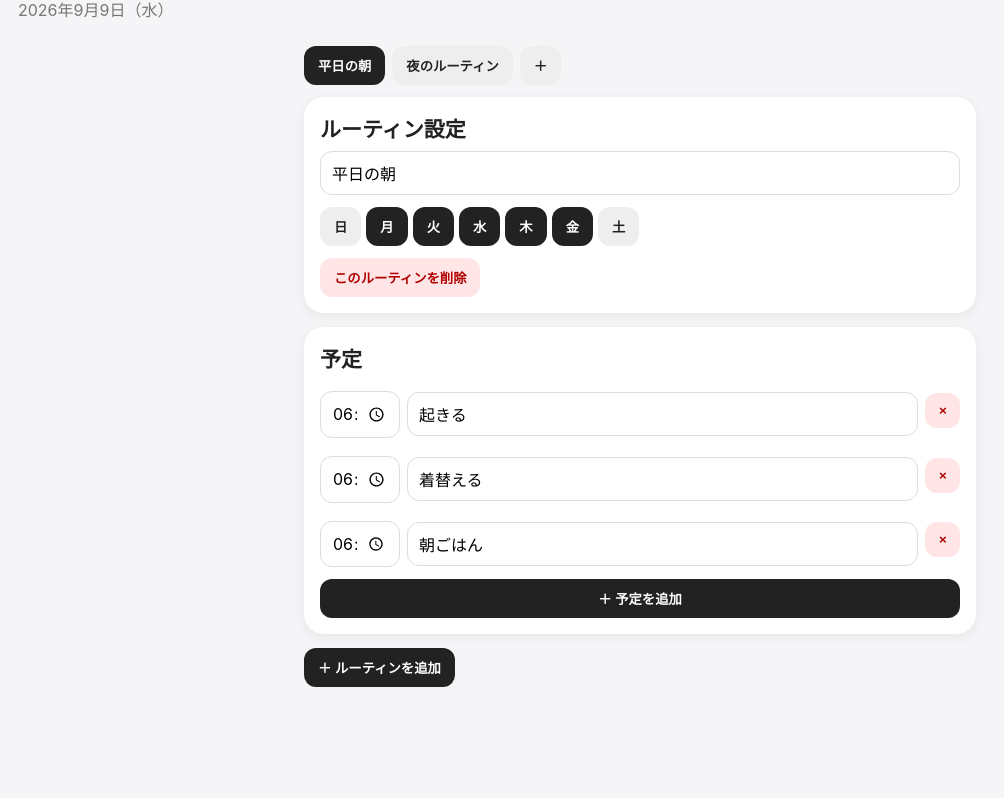
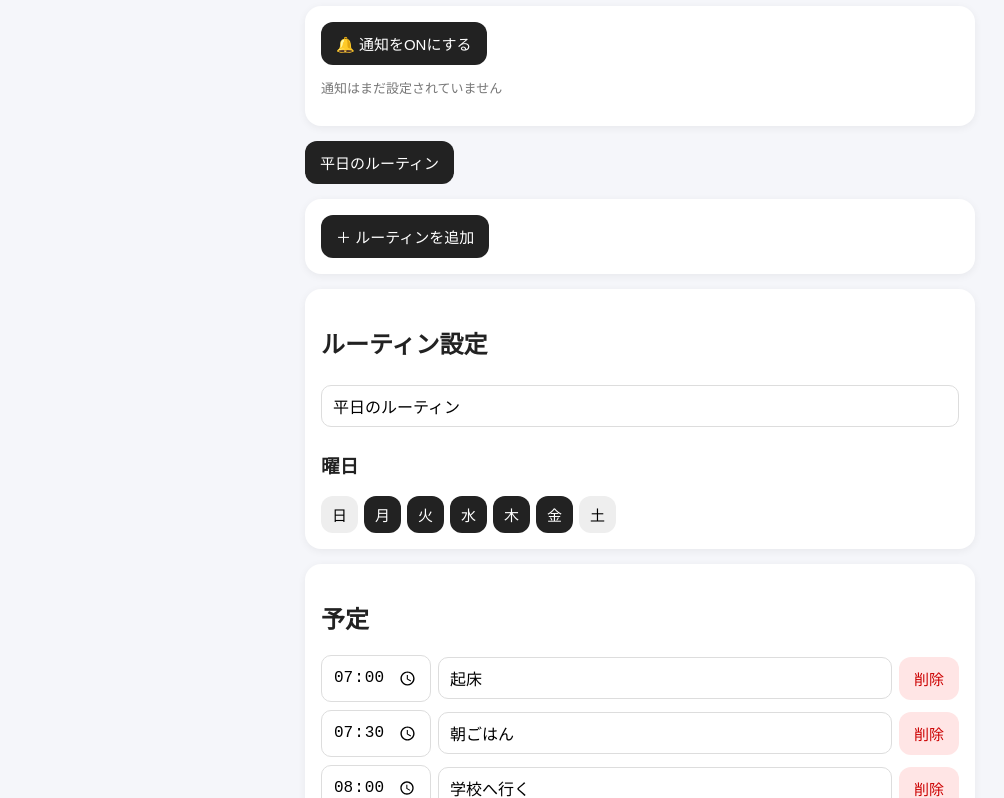
Before and after one commit to taiga02320091-lab/routine, a plain HTML site: page index.html in a window 1280 px wide. Shown: the part 81-879 px from the top of the page, without its empty margins (0-1004 px from the left). Before the commit the page ends 808 px from the top, so only its background shows below. Drawn offline with Linux system fonts and the light colour scheme.

Commit message:
Update index.html

```diff
--- a/index.html
+++ b/index.html
@@ -5,315 +5,210 @@
 <meta name="viewport" content="width=device-width,initial-scale=1">
 <title>ルーティン</title>
 
+<link rel="manifest" href="manifest.json">
+
 <style>
 *{box-sizing:border-box}
-
 body{
   margin:0;
- background:#f5f5f7;
+  font-family:-apple-system,BlinkMacSystemFont,"Segoe UI",sans-serif;
+  background:#f5f6fa;
   color:#222;
- font-family:-apple-system,BlinkMacSystemFont,sans-serif;
 }
-
 header{
- padding:28px 18px 15px;
+  background:white;
+  padding:18px;
+  font-size:24px;
+  font-weight:bold;
+  border-bottom:1px solid #ddd;
 }
-
-h1{
- margin:0;
- font-size:32px;
-}
-
-.date{
- color:#777;
- margin-top:4px;
-}
-
 main{
   max-width:700px;
   margin:auto;
- padding:10px 14px 40px;
+  padding:15px;
 }
-
 .card{
   background:white;
- border-radius:20px;
+  border-radius:16px;
   padding:16px;
- margin-bottom:14px;
- box-shadow:0 3px 12px #0001;
+  margin-bottom:15px;
+  box-shadow:0 2px 8px rgba(0,0,0,.06);
 }
-
-.title{
- font-size:21px;
- font-weight:bold;
+button{
+  border:0;
+  border-radius:12px;
+  padding:11px 15px;
+  font-size:15px;
+  cursor:pointer;
+  background:#eee;
 }
-
+.primary{
+  background:#222;
+  color:white;
+}
+.tabs{
+  display:flex;
+  gap:8px;
+  overflow-x:auto;
+  margin-bottom:15px;
+}
+.tab{
+  white-space:nowrap;
+}
+.tab.active{
+  background:#222;
+  color:white;
+}
 input{
- font:inherit;
-}
-
-input[type=text],
-input[type=time]{
   width:100%;
   padding:11px;
   border:1px solid #ddd;
- border-radius:12px;
- margin-top:8px;
+  border-radius:10px;
+  font-size:16px;
+  margin:5px 0;
 }
-
-button{
- border:0;
- border-radius:12px;
- padding:10px 14px;
- background:#222;
- color:white;
- font-weight:bold;
+.task{
+  display:grid;
+  grid-template-columns:110px 1fr auto;
+  gap:7px;
+  align-items:center;
+  margin:8px 0;
 }
-
+.task input{
+  margin:0;
+}
+.small{
+  font-size:13px;
+  color:#777;
+}
 .days{
   display:flex;
- gap:5px;
- margin:12px 0;
+  gap:6px;
+  flex-wrap:wrap;
 }
-
-.days button{
- background:#eee;
- color:#222;
+.day{
+  padding:8px 11px;
 }
-
-.days button.active{
+.day.selected{
   background:#222;
   color:white;
 }
-
-.task{
- display:grid;
- grid-template-columns:80px 1fr 35px;
- gap:7px;
- margin-top:10px;
- align-items:center;
-}
-
-.add{
- width:100%;
- margin-top:12px;
-}
-
-.delete{
+.danger{
   background:#ffe5e5;
- color:#b00000;
-}
-
-.tabs{
- display:flex;
- gap:7px;
- overflow:auto;
- margin-bottom:12px;
-}
-
-.tab{
- white-space:nowrap;
- background:#eee;
- color:#222;
-}
-
-.tab.active{
- background:#222;
- color:white;
+  color:#c00;
 }
 </style>
 </head>
 
 <body>
 
-<header>
-<h1>ルーティン</h1>
-<div class="date" id="date"></div>
-</header>
+<header>📋 ルーティン</header>
 
 <main>
 
+<div class="card">
+  <button class="primary" onclick="enableNotifications()">
+    🔔 通知をONにする
+  </button>
+  <p id="notificationStatus" class="small">
+    通知はまだ設定されていません
+  </p>
+</div>
+
 <div class="tabs" id="tabs"></div>
 
-<div id="app"></div>
+<div class="card">
+  <button class="primary" onclick="addRoutine()">
+    ＋ ルーティンを追加
+  </button>
+</div>
 
-<button onclick="addRoutine()">＋ ルーティンを追加</button>
+<div id="routineArea"></div>
 
 </main>
 
 <script>
 
-const DAYS=["日","月","火","水","木","金","土"];
-
-let routines=JSON.parse(
- localStorage.getItem("routines") || "[]"
-);
-
-let selected=0;
-
-if(routines.length===0){
-
- routines=[
+let routines =
+JSON.parse(localStorage.getItem("routines") || "null") || [
   {
-   title:"平日の朝",
+    title:"平日のルーティン",
     days:[1,2,3,4,5],
     tasks:[
-    {time:"06:30",text:"起きる",done:false},
-    {time:"06:35",text:"着替える",done:false},
-    {time:"06:50",text:"朝ごはん",done:false}
-   ]
-  },
-  {
-   title:"夜のルーティン",
-   days:[0,1,2,3,4,5,6],
-   tasks:[
-    {time:"21:00",text:"明日の準備",done:false},
-    {time:"21:15",text:"歯みがき",done:false}
+      {time:"07:00",text:"起床"},
+      {time:"07:30",text:"朝ごはん"},
+      {time:"08:00",text:"学校へ行く"}
     ]
   }
 ];
 
- save();
+let currentRoutine = 0;
 
+function save(){
+  localStorage.setItem("routines",JSON.stringify(routines));
 }
 
-function save(){
+function renderTabs(){
 
- localStorage.setItem(
-  "routines",
-  JSON.stringify(routines)
- );
+  const tabs=document.getElementById("tabs");
+  tabs.innerHTML="";
 
+  routines.forEach((r,i)=>{
+
+    const b=document.createElement("button");
+
+    b.className="tab"+(i===currentRoutine?" active":"");
+    b.textContent=r.title || "ルーティン"+(i+1);
+
+    b.onclick=()=>{
+      currentRoutine=i;
       render();
+    };
 
-}
-
-function addRoutine(){
-
- routines.push({
-  title:"新しいルーティン",
-  days:[new Date().getDay()],
-  tasks:[]
+    tabs.appendChild(b);
   });
-
- selected=routines.length-1;
-
- save();
-
-}
-
-function addTask(){
-
- routines[selected].tasks.push({
-  time:"07:00",
-  text:"やること",
-  done:false
- });
-
- save();
-
-}
-
-function deleteTask(i){
-
- routines[selected].tasks.splice(i,1);
-
- save();
-
-}
-
-function deleteRoutine(){
-
- if(routines.length<=1){
-
-  alert("最後のルーティンは削除できません");
-
-  return;
-
- }
-
- routines.splice(selected,1);
-
- selected=Math.max(0,selected-1);
-
- save();
-
-}
-
-function toggleDay(day){
-
- let days=routines[selected].days;
-
- let index=days.indexOf(day);
-
- if(index===-1){
-
-  days.push(day);
-
- }else{
-
-  days.splice(index,1);
-
- }
-
- save();
-
 }
 
 function render(){
 
- let now=new Date();
+  renderTabs();
 
- document.getElementById("date").textContent=
-  now.getFullYear()+"年"+
-  (now.getMonth()+1)+"月"+
-  now.getDate()+"日（"+
-  DAYS[now.getDay()]+"）";
+  const r=routines[currentRoutine];
 
- document.getElementById("tabs").innerHTML=
-  routines.map((r,i)=>
-   `<button class="tab ${i===selected?"active":""}"
-    onclick="selected=${i};render()">
-    ${r.title}
-   </button>`
-  ).join("")+
-  `<button class="tab" onclick="addRoutine()">＋</button>`;
+  const area=document.getElementById("routineArea");
 
- let r=routines[selected];
-
- document.getElementById("app").innerHTML=`
-
+  area.innerHTML=`
     <div class="card">
 
-  <div class="title">ルーティン設定</div>
+      <h2>ルーティン設定</h2>
 
       <input
-   type="text"
         value="${r.title}"
-   onchange="routines[selected].title=this.value;save()">
+        placeholder="ルーティン名"
+        onchange="changeTitle(this.value)"
+      >
+
+      <h3>曜日</h3>
 
       <div class="days">
 
-   ${DAYS.map((d,i)=>
-    `<button
-     class="${r.days.includes(i)?"active":""}"
-     onclick="toggleDay(${i})">
-     ${d}
-    </button>`
-   ).join("")}
+        ${["日","月","火","水","木","金","土"]
+        .map((d,i)=>`
+          <button
+            class="day ${r.days.includes(i)?"selected":""}"
+            onclick="toggleDay(${i})"
+          >${d}</button>
+        `).join("")}
 
       </div>
-
-  <button class="delete"
-   onclick="deleteRoutine()">
-   このルーティンを削除
-  </button>
 
     </div>
 
     <div class="card">
 
-  <div class="title">予定</div>
+      <h2>予定</h2>
+
+      <div id="tasks">
 
         ${r.tasks.map((t,i)=>`
 
@@ -323,36 +218,168 @@ function render(){
               type="time"
               step="300"
               value="${t.time}"
-     onchange="
-      routines[selected].tasks[${i}].time=this.value;
-      save()
-     ">
+              onchange="changeTime(${i},this.value)"
+            >
 
             <input
-     type="text"
               value="${t.text}"
-     onchange="
-      routines[selected].tasks[${i}].text=this.value;
-      save()
-     ">
+              placeholder="やること"
+              onchange="changeText(${i},this.value)"
+            >
 
-    <button class="delete"
-     onclick="deleteTask(${i})">
-     ×
-    </button>
+            <button
+              class="danger"
+              onclick="deleteTask(${i})"
+            >削除</button>
 
           </div>
 
         `).join("")}
 
-  <button class="add"
-   onclick="addTask()">
+      </div>
+
+      <button class="primary" onclick="addTask()">
         ＋ 予定を追加
       </button>
 
     </div>
 
+    <div class="card">
+
+      <button
+        class="danger"
+        onclick="deleteRoutine()"
+      >
+        このルーティンを削除
+      </button>
+
+    </div>
   `;
+
+}
+
+function changeTitle(value){
+  routines[currentRoutine].title=value;
+  save();
+  renderTabs();
+}
+
+function toggleDay(day){
+
+  const r=routines[currentRoutine];
+
+  if(r.days.includes(day)){
+    r.days=r.days.filter(x=>x!==day);
+  }else{
+    r.days.push(day);
+  }
+
+  save();
+  render();
+}
+
+function changeTime(i,value){
+  routines[currentRoutine].tasks[i].time=value;
+  save();
+}
+
+function changeText(i,value){
+  routines[currentRoutine].tasks[i].text=value;
+  save();
+}
+
+function addTask(){
+
+  routines[currentRoutine].tasks.push({
+    time:"12:00",
+    text:"新しい予定"
+  });
+
+  save();
+  render();
+}
+
+function deleteTask(i){
+
+  routines[currentRoutine].tasks.splice(i,1);
+
+  save();
+  render();
+}
+
+function addRoutine(){
+
+  routines.push({
+    title:"新しいルーティン",
+    days:[],
+    tasks:[]
+  });
+
+  currentRoutine=routines.length-1;
+
+  save();
+  render();
+}
+
+function deleteRoutine(){
+
+  if(routines.length<=1){
+    alert("最後のルーティンは削除できません");
+    return;
+  }
+
+  routines.splice(currentRoutine,1);
+
+  currentRoutine=0;
+
+  save();
+  render();
+}
+
+
+// 通知許可
+
+async function enableNotifications(){
+
+  if(!("Notification" in window)){
+
+    alert("このブラウザは通知に対応していません。");
+
+    return;
+  }
+
+  const permission=await Notification.requestPermission();
+
+  const status=document.getElementById("notificationStatus");
+
+  if(permission==="granted"){
+
+    status.textContent="🔔 通知がONになっています！";
+
+    new Notification("ルーティン",{
+      body:"通知テスト成功！"
+    });
+
+  }else{
+
+    status.textContent="通知が許可されていません。";
+
+  }
+
+}
+
+
+// Service Worker登録
+
+if("serviceWorker" in navigator){
+
+  navigator.serviceWorker.register("./sw.js")
+    .then(()=>{
+      console.log("Service Worker 登録成功");
+    })
+    .catch(err=>{
+      console.log("Service Worker 登録失敗",err);
+    });
 
 }
 
```
Lines whose indentation alone changed are shown as unchanged.
